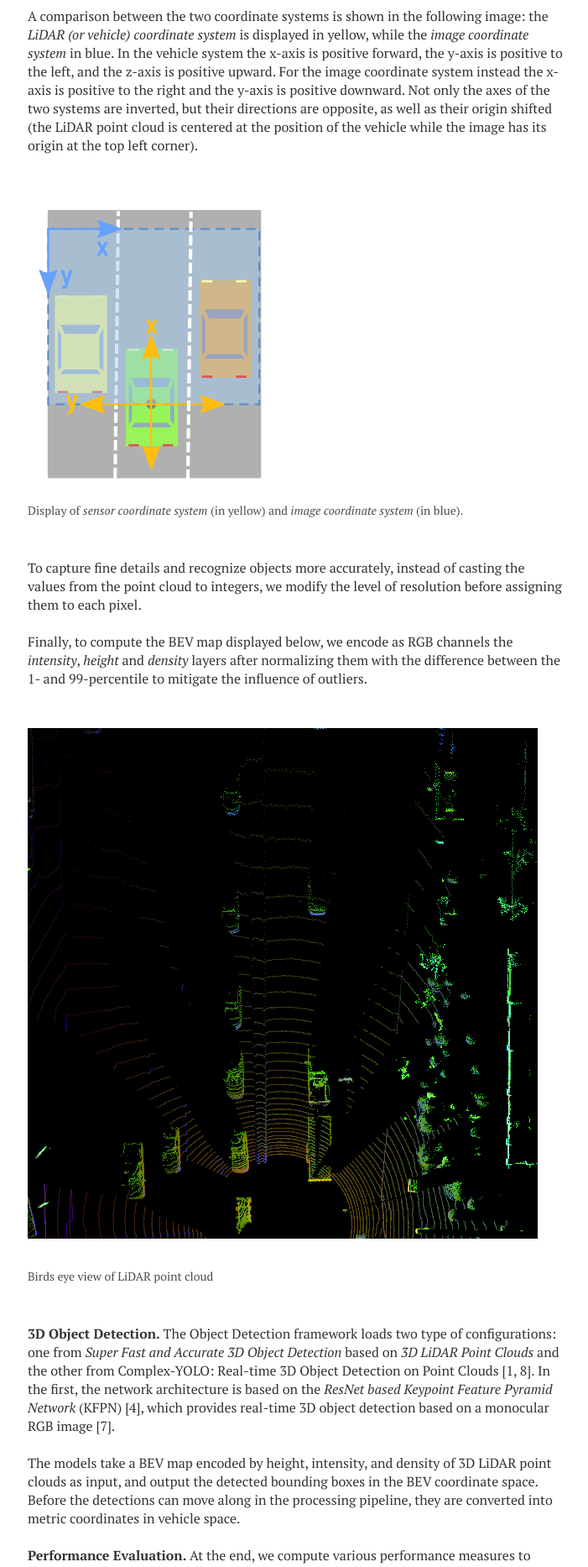
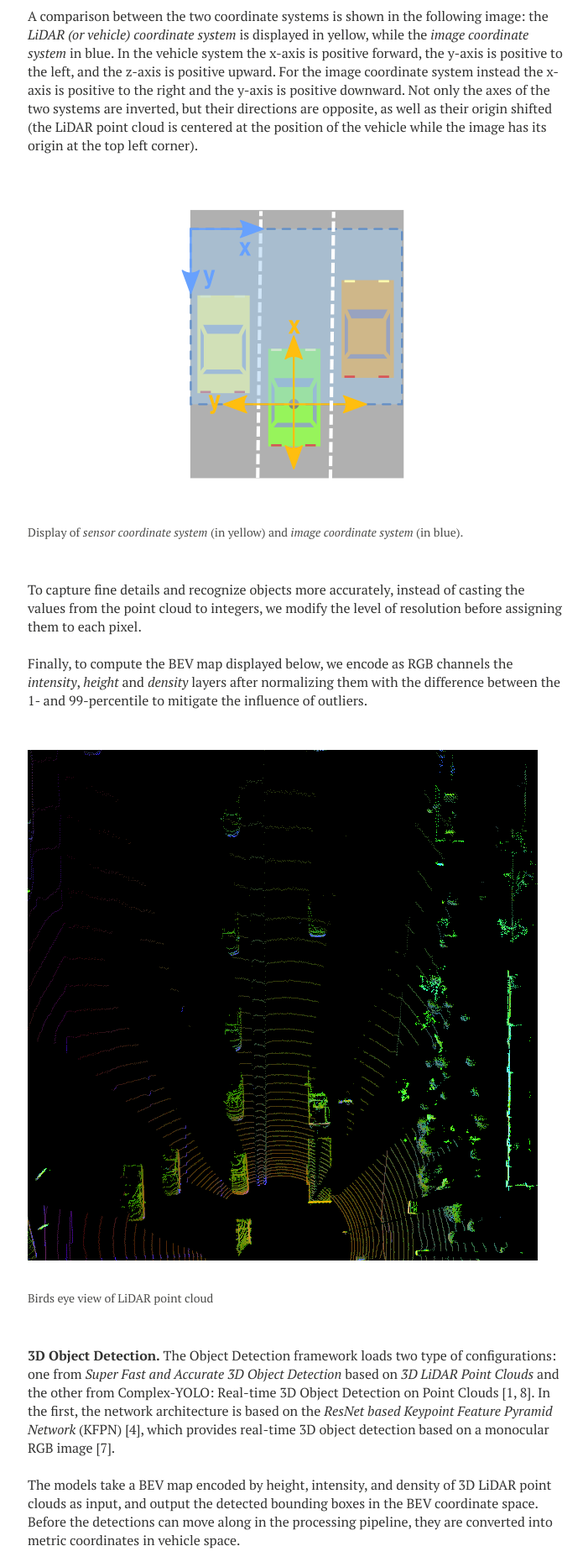
Before and after one commit to IacopomC/iacopomc.github.io, a Jekyll site: the page built from _posts/2021-11-30-sensor-fusion-and-tracking.md, in a window 1280 px wide. Shown: the part 3894-5760 px from the top of the page at 84% size, without its empty margins (287-988 px from the left). Built offline with Jekyll 4.4.1, drawn with Linux system fonts in a browser that asks for light colours; nearby versions of some CDN libraries; our own code applies the rules of GitHub Pages for plain Markdown files.

Commit message:
try center fig caption last image

```diff
--- a/_posts/2021-11-30-sensor-fusion-and-tracking.md
+++ b/_posts/2021-11-30-sensor-fusion-and-tracking.md
@@ -132,7 +132,9 @@ in the following image: the *LiDAR (or vehicle) coordinate system* is displayed
 <br/>
 
 <figure>
-    <img src="{{ site.url }}/assets/images/sensor-fusion-tracking-post/lidar_axes.png">
+    <p style="text-align: center">
+      <img src="{{ site.url }}/assets/images/sensor-fusion-tracking-post/lidar_axes.png">
+    </p>
     <figcaption>Display of <i>sensor coordinate system</i> (in yellow) and <i>image coordinate system</i> (in blue).</figcaption>
 </figure>
 
@@ -354,9 +356,7 @@ A visualization of the tracking process is displayed below: 6 vehicles are corre
 
 <figure>
     <img src="{{ site.url }}/assets/images/sensor-fusion-tracking-post/tracking.png">
-    <p style="text-align: center">
-      <figcaption>Tracking process visualization</figcaption>
-    </p>
+    <figcaption style="margin: auto 10px">Tracking process visualization</figcaption>
 </figure>
 
 <br/>
```
